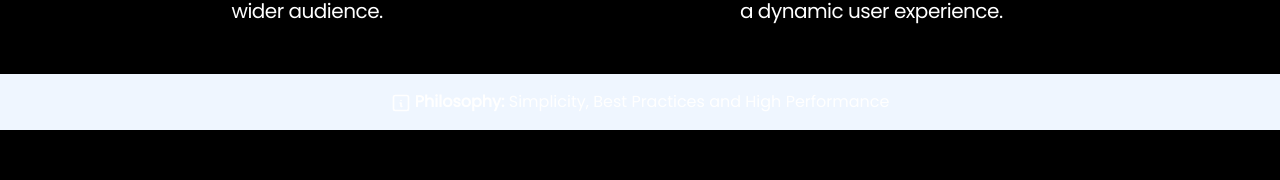
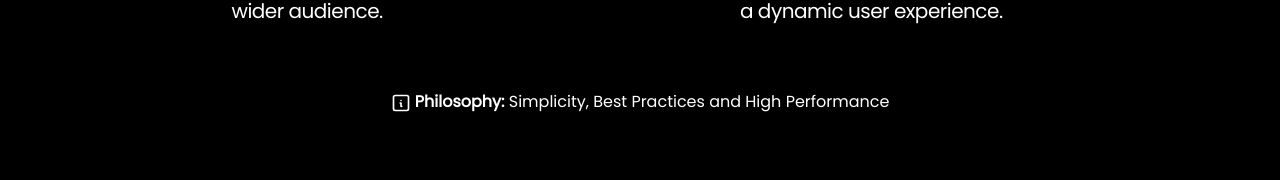
Before and after one commit to BorjaCuerva/vallence-automation-front, a Nuxt app: page / in a window 1280 px wide. Shown: the part 1395-1575 px from the top of the page. Built offline with nearby package versions, Linux system fonts and the light colour scheme.

Commit message:
style(components): modified background color for infoblock and separator

```diff
--- a/components/InfoBlock.vue
+++ b/components/InfoBlock.vue
@@ -2,7 +2,7 @@
 <template>
   <section class="relative not-prose scroll-mt-[72px]">
     <div class="inset-0 absolute pointer-events-none -z-[1]" aria-hidden="true">
-      <div class="inset-0 absolute bg-blue-50 dark:bg-transparent"></div>
+      <div class="inset-0 absolute bg-black dark:bg-transparent"></div>
     </div>
     <div
       class="relative mx-auto px-4 lg:py-20 md:px-6 md:py-16 py-12 text-default max-w-7xl"
--- a/components/separatorBar/SeparatorBar.vue
+++ b/components/separatorBar/SeparatorBar.vue
@@ -2,7 +2,7 @@
 import InfoIcon from '../svg/InfoIcon.vue'
 </script>
 <template>
-  <section class="not-prose bg-blue-50 dark:bg-slate-800">
+  <section class="not-prose bg-black dark:bg-slate-800">
     <div
       class="mx-auto mb-12 px-4 max-w-6xl font-medium py-4 sm:px-6 text-center text-md"
       bis_skin_checked="1"
```
